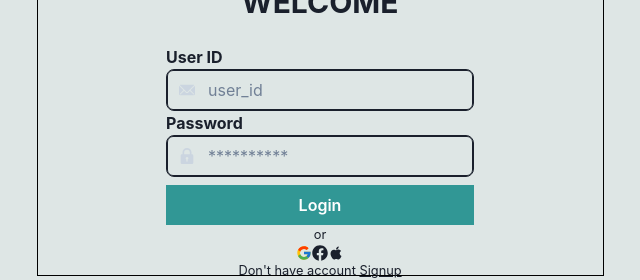
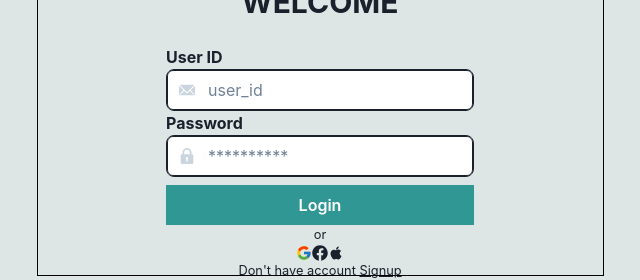
Before and after one commit to IITH-project/Qna, a Next.js app: page /login in a window 1280 px wide. Shown: the part 435-715 px from the top of the page, without its empty margins (320-960 px from the left). Built offline with nearby package versions, Linux system fonts and the light colour scheme.

Commit message:
updated login.js

```diff
--- a/components/login.js
+++ b/components/login.js
@@ -50,9 +50,9 @@ export default function Login() {
     <div className={styles.form_div}>
     {signup ? (<Signup/>):(<>
       {/* <h2 className={styles.login}>Login</h2> */}
-    <img className = {styles.fb_image} src="https://encrypted-tbn0.gstatic.com/images?q=tbn:ANd9GcRtiAwA0x3IJ27dZZmKDrb5dgm3xitWJkpyrA&usqp=CAU" alt="fb_image"></img>
+    <img className = {styles.fb_image} src="myimage.png" alt="fb_image"></img>
     <h1 className={styles.welcome}>WELCOME</h1>
-    <form onSubmit={handleSubmit}>
+    <form className = {styles.form} onSubmit={handleSubmit}>
       <Flex flexDirection={'column'}>
       <label className={styles.name}>User ID</label>
       <InputGroup border='1px' borderRadius={'8px'} >
@@ -60,7 +60,7 @@ export default function Login() {
             pointerEvents="none"
             children={<EmailIcon color="gray.300" />}
           />
-          <Input type="text" placeholder="user_id" value={email} onChange={e => setemail( e.target.value)} required/>
+          <Input  type="text" placeholder="user_id" backgroundColor={'#ffffff'}  value={email} onChange={e => setemail( e.target.value)} required/>
         </InputGroup>
     </Flex>
       <Flex flexDirection={'column'}>
@@ -70,7 +70,7 @@ export default function Login() {
             pointerEvents="none"
             children={<LockIcon color="gray.300" />}
           />
-          <Input type="password" placeholder="**********" value={password} onChange={e => setpassword( e.target.value)}  required/>
+          <Input type="password" placeholder="**********" backgroundColor={'#ffffff'} value={password} onChange={e => setpassword( e.target.value)}  required/>
         </InputGroup>
     </Flex>
     <Button
```
